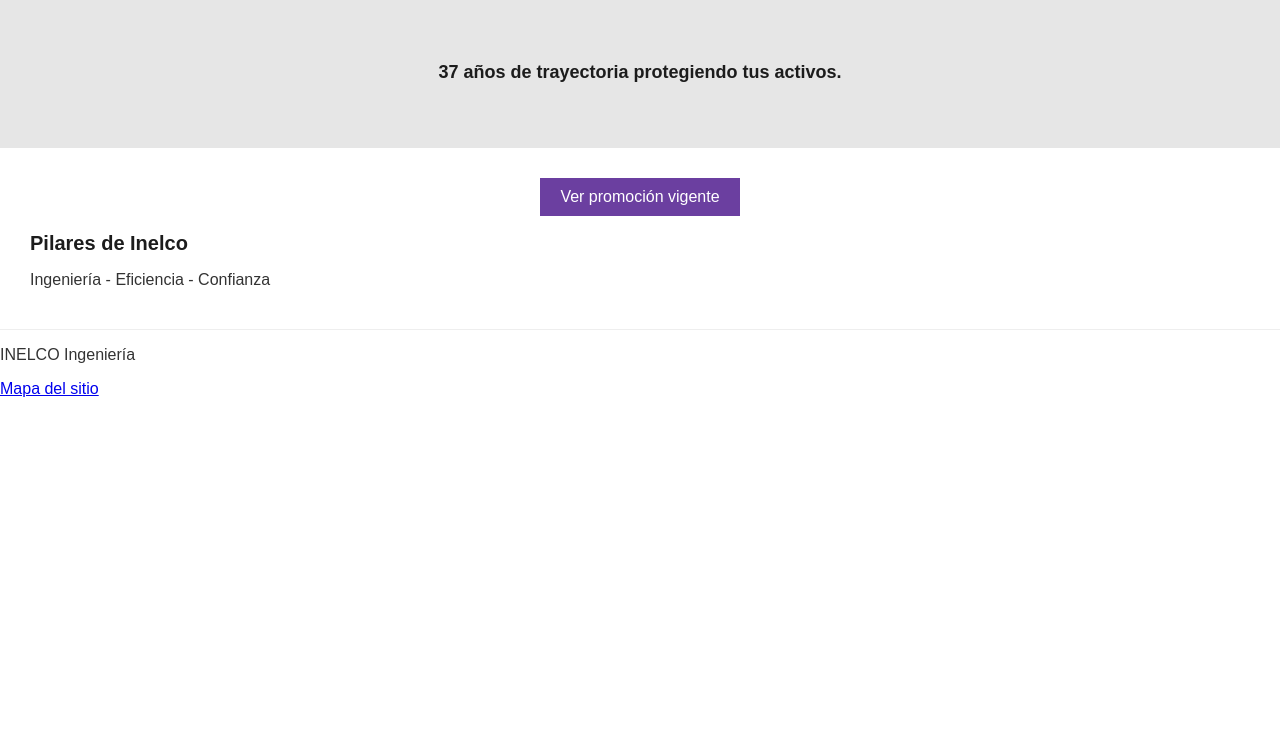
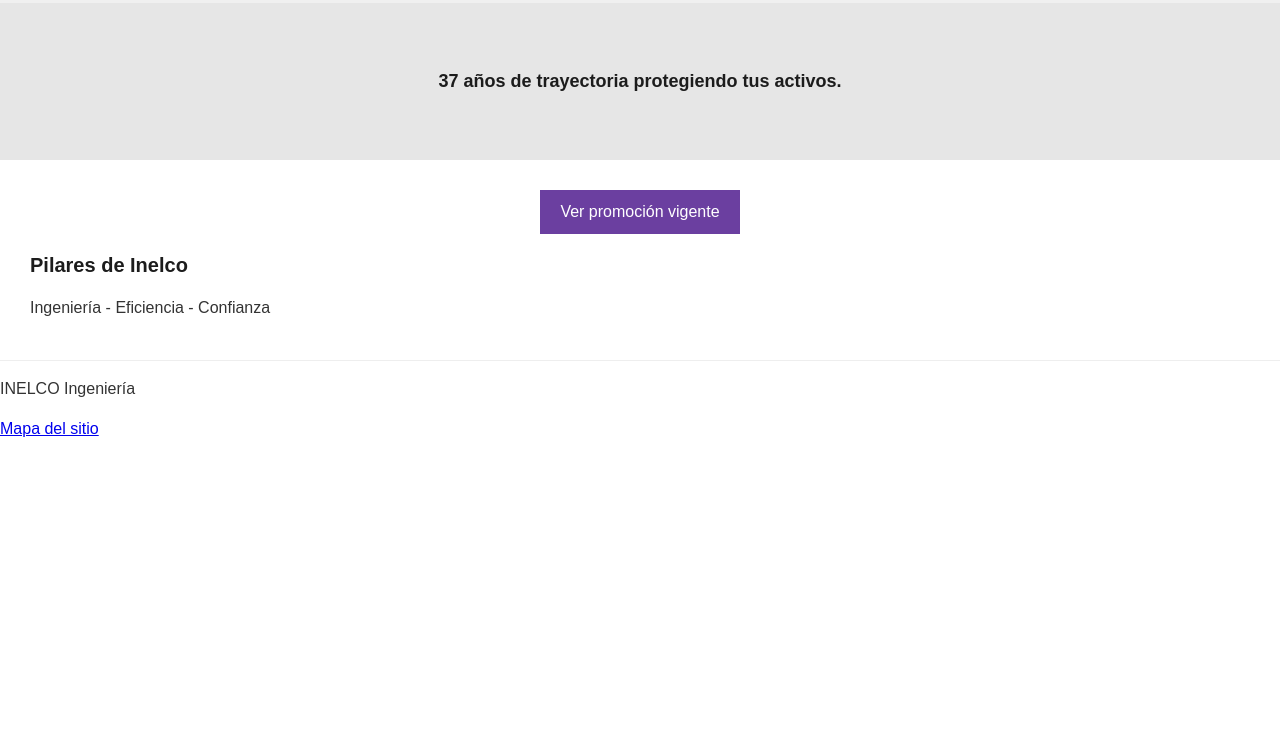
Before and after one commit to Cristopher-Ovaillos/web_accesible, a plain HTML site: page index.html in a window 1280 px wide. Shown: the part 51-800 px from the top of the page. Drawn offline with Linux system fonts and the light colour scheme.

Commit message:
fix(1.4.8): interlineado de 1,5 y párrafos de hasta 80 caracteres

```diff
--- a/style.css
+++ b/style.css
@@ -17,6 +17,7 @@ html {
 body {
     font-family: Arial, sans-serif;
     font-size: 1rem;
+    line-height: 1.5; /* 1.4.8: interlineado amplio */
     color: #333333; /* Arreglo: contraste (antes #b0b0b0) */
     background-color: #ffffff;
     margin: 0;
@@ -74,6 +75,11 @@ body {
 
 .texto-comun, .item-servicio {
     margin-bottom: 10px;
+}
+
+/* 1.4.8: líneas de hasta 80 caracteres */
+main p {
+    max-width: 80ch;
 }
 
 .tarjeta-producto {
```
